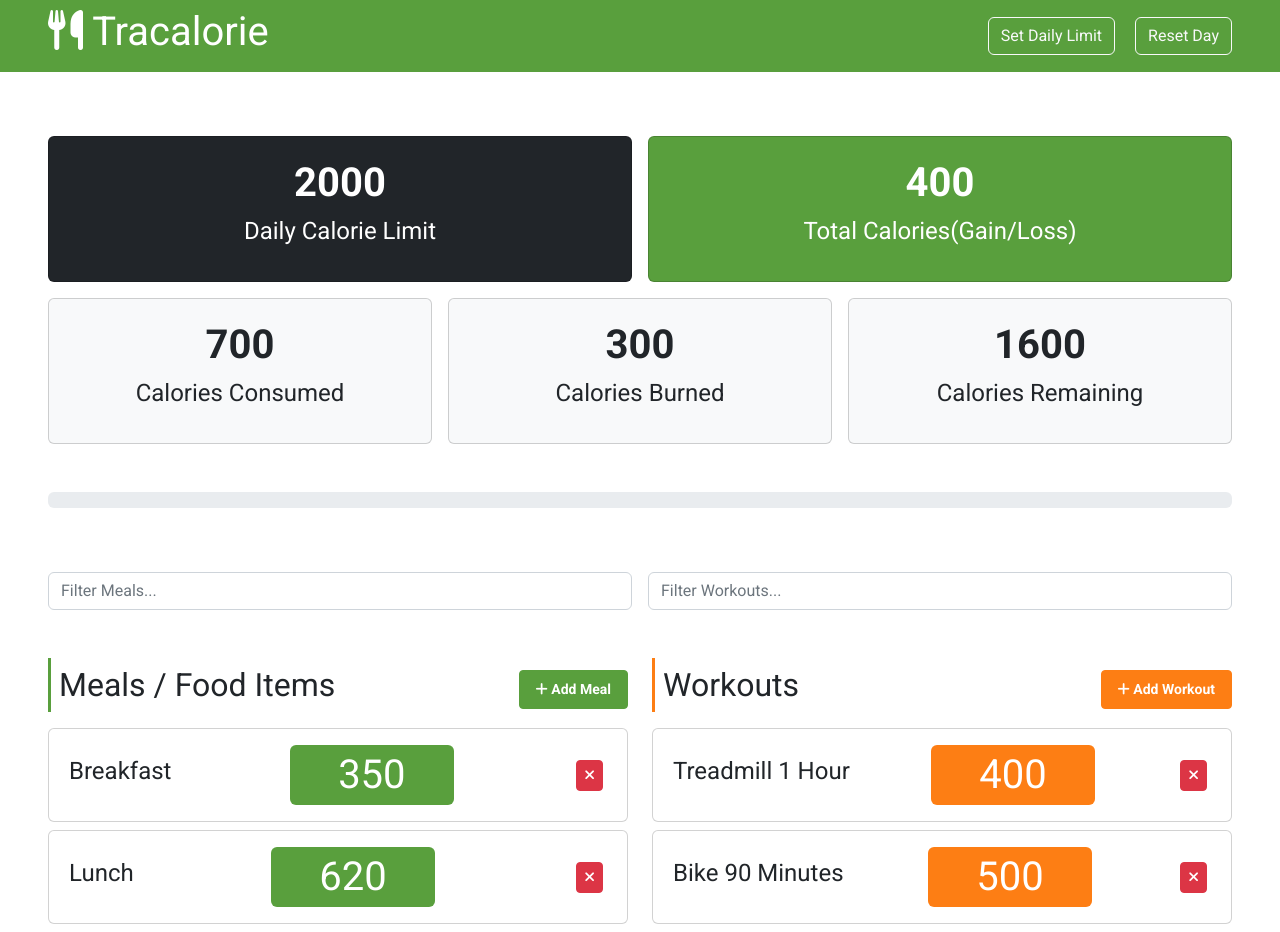
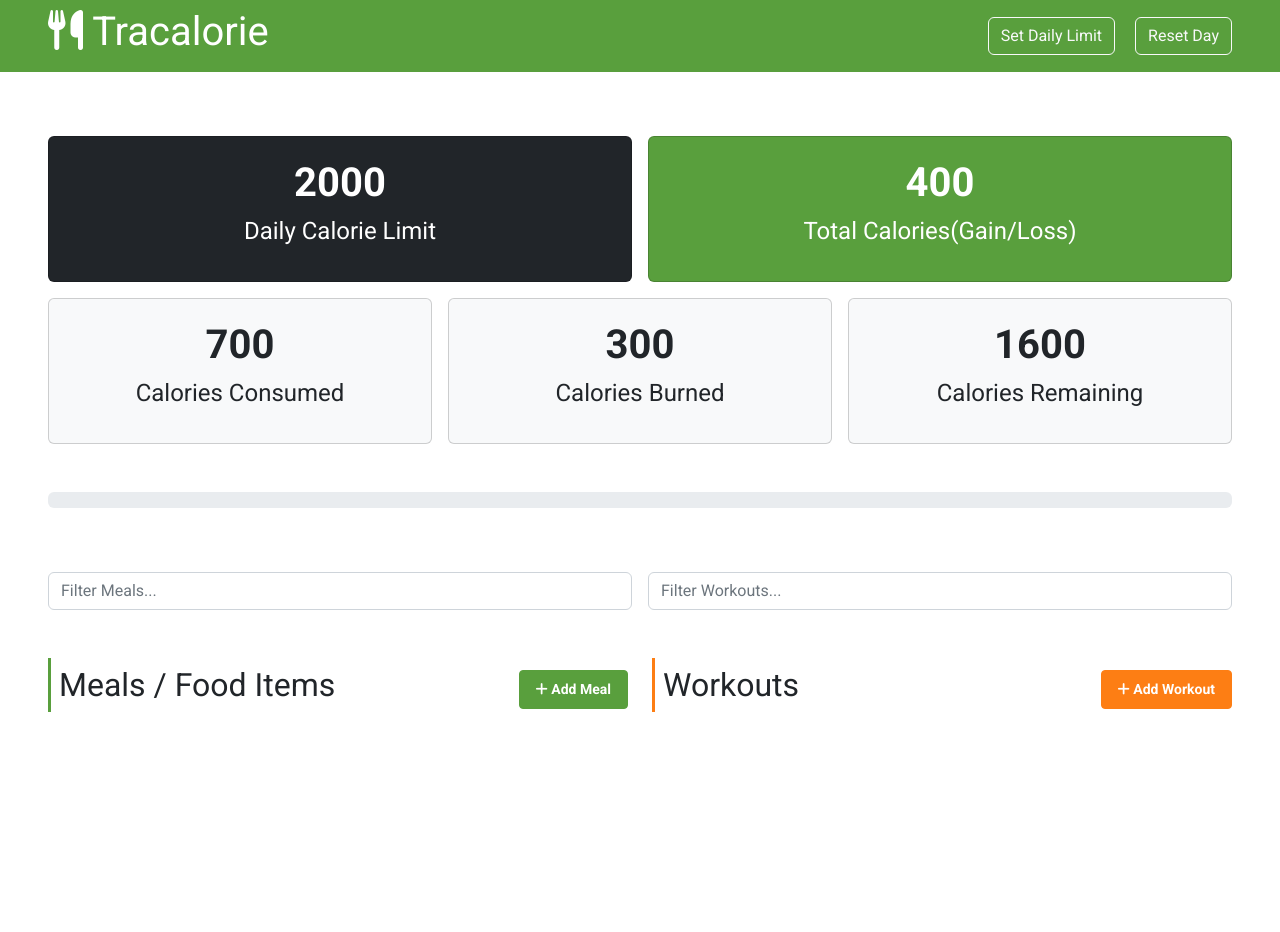
Before and after one commit to isferdinand/CaloTrac, a plain HTML site: page index.html in a window 1280 px wide. After the commit the page ends 800 px from the top, so only its background shows below. Drawn offline with Linux system fonts and the light colour scheme.

Commit message:
deleted hardcoded html

```diff
--- a/index.html
+++ b/index.html
@@ -130,36 +130,7 @@
           </div>
         </div>
 
-        <div id="meal-items">
-          <!-- Item 1 -->
-          <div class="card my-2">
-            <div class="card-body">
-              <div class="d-flex align-items-center justify-content-between">
-                <h4 class="mx-1">Breakfast</h4>
-                <div class="fs-1 bg-primary text-white text-center rounded-2 px-2 px-sm-5">
-                  350
-                </div>
-                <button class="delete btn btn-danger btn-sm mx-2">
-                  <i class="fa-solid fa-xmark"></i>
-                </button>
-              </div>
-            </div>
-          </div>
-          <!-- Item 2 -->
-          <div class="card my-2">
-            <div class="card-body">
-              <div class="d-flex align-items-center justify-content-between">
-                <h4 class="mx-1">Lunch</h4>
-                <div class="fs-1 bg-primary text-white text-center rounded-2 px-2 px-sm-5">
-                  620
-                </div>
-                <button class="delete btn btn-danger btn-sm mx-2">
-                  <i class="fa-solid fa-xmark"></i>
-                </button>
-              </div>
-            </div>
-          </div>
-        </div>
+        <div id="meal-items"></div>
       </div>
       <!-- Workout -->
       <div class="col-md-6">
@@ -190,36 +161,7 @@
           </div>
         </div>
 
-        <div id="workout-items">
-          <!-- Item 1 -->
-          <div class="card my-2">
-            <div class="card-body">
-              <div class="d-flex align-items-center justify-content-between">
-                <h4 class="mx-1">Treadmill 1 Hour</h4>
-                <div class="fs-1 bg-secondary text-white text-center rounded-2 px-2 px-sm-5">
-                  400
-                </div>
-                <button class="delete btn btn-danger btn-sm mx-2">
-                  <i class="fa-solid fa-xmark"></i>
-                </button>
-              </div>
-            </div>
-          </div>
-          <!-- Item 2 -->
-          <div class="card my-2">
-            <div class="card-body">
-              <div class="d-flex align-items-center justify-content-between">
-                <h4 class="mx-1">Bike 90 Minutes</h4>
-                <div class="fs-1 lg bg-secondary text-white text-center rounded-2 px-2 px-sm-5">
-                  500
-                </div>
-                <button class="delete btn btn-danger btn-sm mx-2">
-                  <i class="fa-solid fa-xmark"></i>
-                </button>
-              </div>
-            </div>
-          </div>
-        </div>
+        <div id="workout-items"></div>
       </div>
     </div>
   </section>
```
